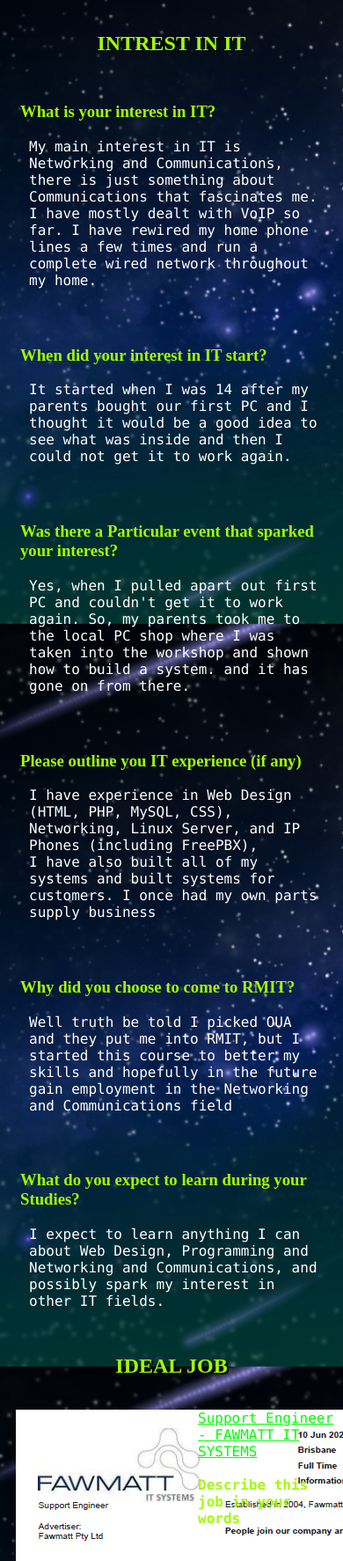
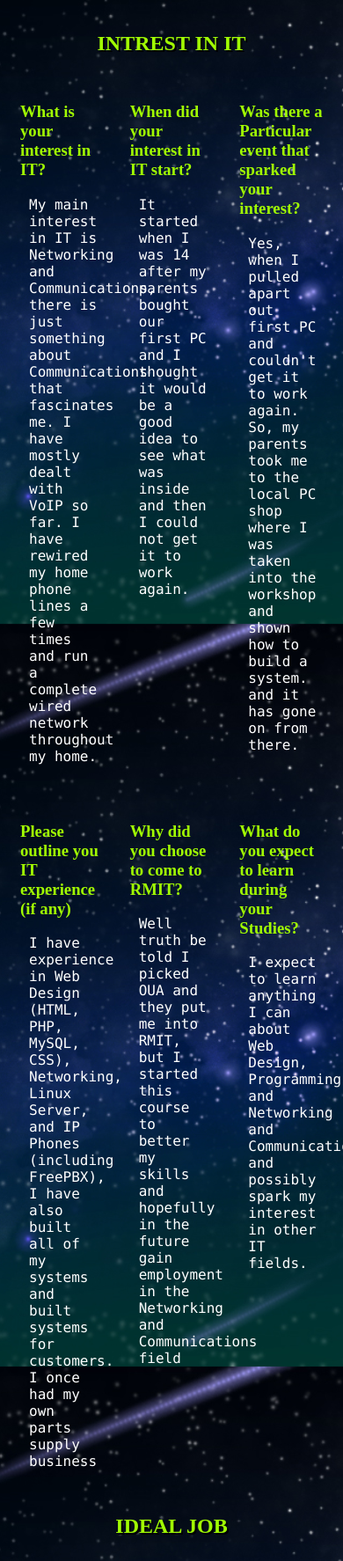
Before and after one commit to shaggy982/a1craig, a PHP site: page / in a window 390 px wide; the page is wider, and only the part inside the window is pictured. Shown: the part 979-2753 px from the top of that part at 88% size. Run offline with PHP 8.4, Linux system fonts and the light colour scheme.

Commit message:
Update style.css

```diff
--- a/css/style.css
+++ b/css/style.css
@@ -86,7 +86,7 @@
   text-align: center;
 }
 @media screen and (max-width: 600px) {
-  .column {
+  .column .leftcolumn .rightcolumn {
     width: 100%;
   }
 }
```
